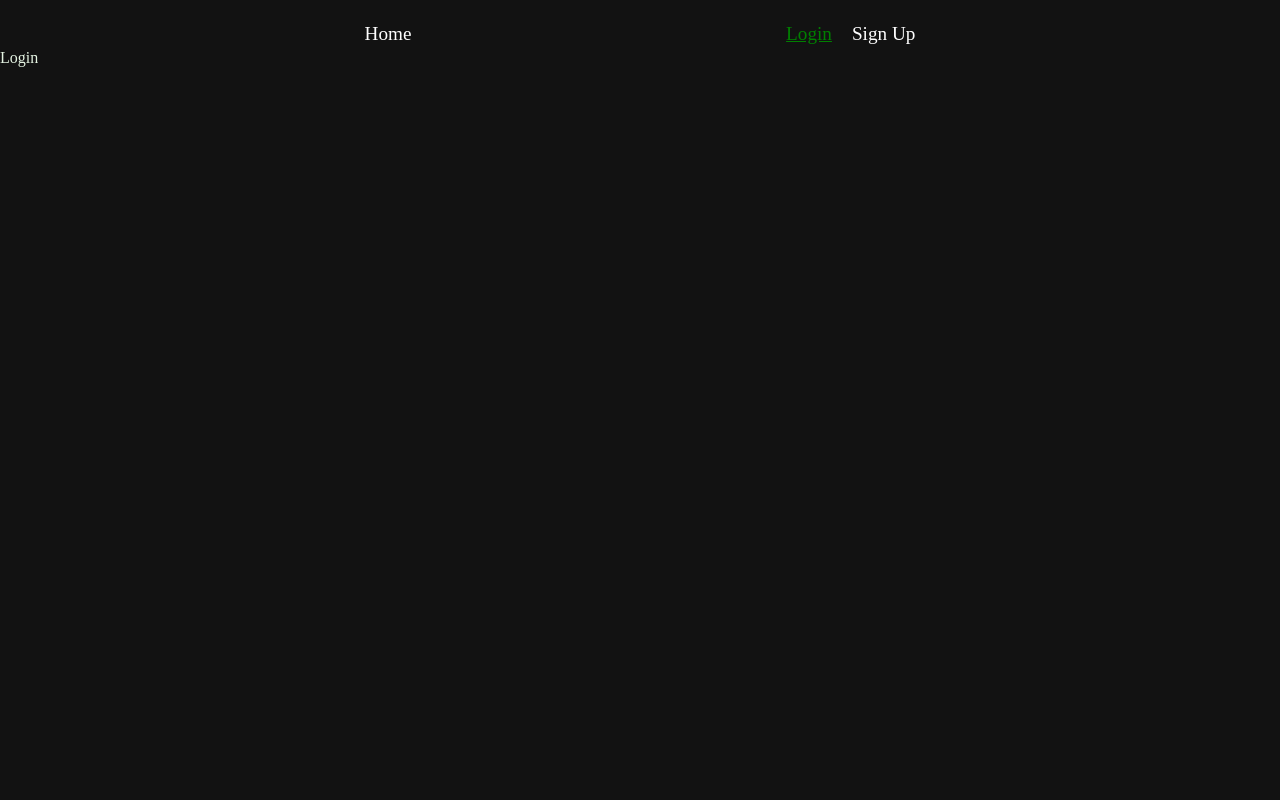
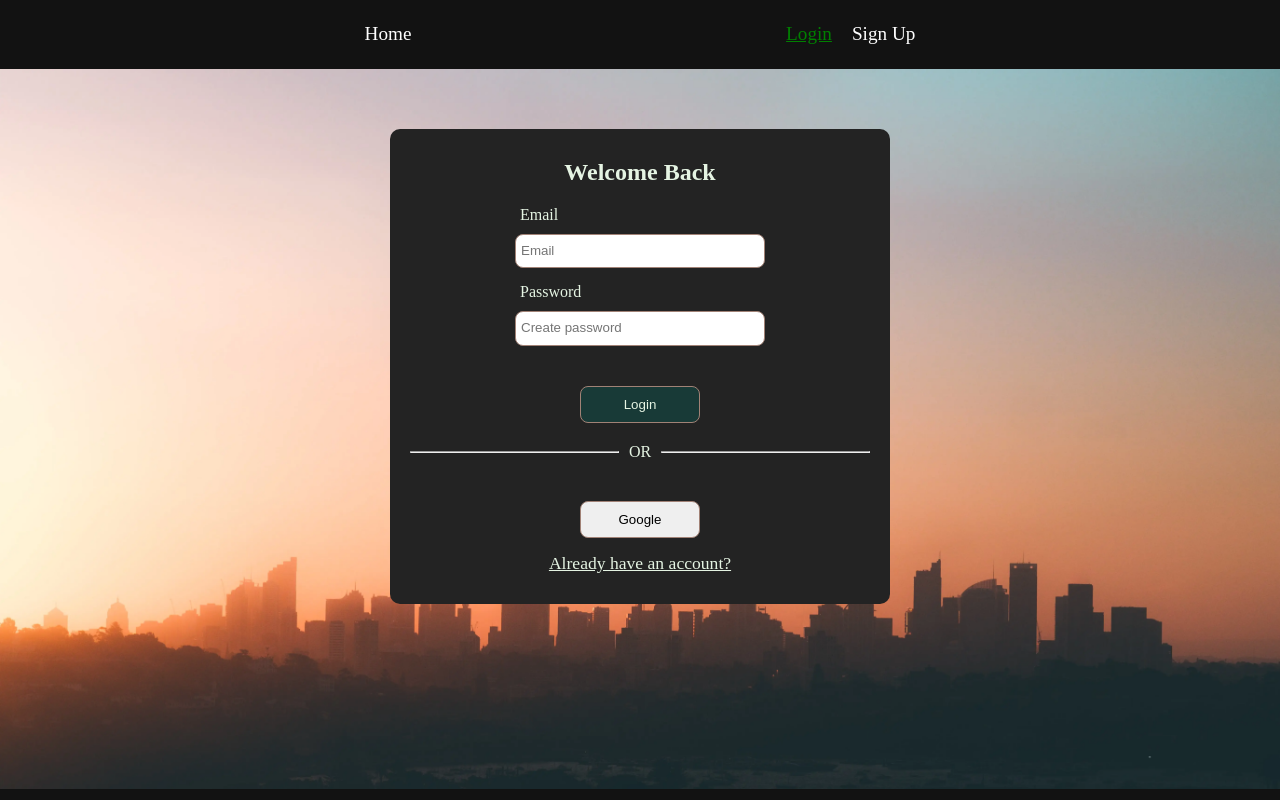
Before and after one commit to calgil/firebase-basics, a React app: page /login in a window 1280 px wide. Built offline with nearby package versions, Linux system fonts and the light colour scheme; no server answers; the HTML template or start-up script is replaced by a standard one.

Commit message:
style form work on update user

```diff
--- a/src/Root.jsx
+++ b/src/Root.jsx
@@ -2,14 +2,16 @@
 // import { useAuthState } from "react-firebase-hooks/auth";
 import { Outlet } from "react-router-dom";
 import { Navbar } from "./components/Navbar/Navbar";
+import { useFirebaseAuth } from "./providers/firebase.provider";
 // import { auth } from "./hooks/firebaseAuth";
 
 export default function Root() {
   // const [user] = useAuthState(auth);
   // console.log("root ", user);
+  const { currentUser } = useFirebaseAuth();
   return (
     <div id="outlet">
-      <Navbar />
+      <Navbar currentUser={currentUser} />
       <Outlet />
     </div>
   );
--- a/src/components/AuthForm/AuthForm.jsx
+++ b/src/components/AuthForm/AuthForm.jsx
@@ -5,7 +5,14 @@ import { useFirebaseAuth } from "../../providers/firebase.provider";
 import { InputBase } from "../InputBase/InputBase";
 import s from "./AuthForm.module.css";
 
-export const AuthForm = ({ inputs, title, buttonText, link, onSubmit }) => {
+export const AuthForm = ({
+  inputs,
+  title,
+  buttonText,
+  link,
+  onSubmit,
+  backgroundImage,
+}) => {
   const navigate = useNavigate();
   const { googleSignIn } = useFirebaseAuth();
   const handleGoogleSignIn = () => {
@@ -14,21 +21,38 @@ export const AuthForm = ({ inputs, title, buttonText, link, onSubmit }) => {
     navigate("/");
   };
   return (
-    <section>
+    <section
+      className={s.formBackground}
+      style={{
+        backgroundImage: `url(${backgroundImage})`,
+      }}
+    >
       <div className={s.formContainer}>
+        <>
           <form onSubmit={onSubmit} className={s.form}>
             <h3 className={s.title}>{title}</h3>
             {inputs.map((input) => (
               <InputBase data={input} key={input.name} />
             ))}
-          <button className={s.submitBtn} type="submit">
+            <button className={`${s.btn} ${s.submitBtn}`} type="submit">
               {buttonText}
             </button>
           </form>
+          <div className={s.lineContainer}>
+            <hr className={s.line} />
+            <span className={s.text}>OR</span>
+            <hr className={s.line} />
+          </div>
+          <button
+            className={`${s.btn} ${s.googleBtn}`}
+            onClick={handleGoogleSignIn}
+          >
+            Google
+          </button>
           <Link className={s.link} to={link.path}>
             {link.text}
           </Link>
-        <button onClick={handleGoogleSignIn}>Google</button>
+        </>
       </div>
     </section>
   );
--- a/src/components/AuthForm/AuthForm.module.css
+++ b/src/components/AuthForm/AuthForm.module.css
@@ -1,5 +1,74 @@
+.formBackground {
+  margin-top: 20px;
+  padding: 60px 0;
+  background-repeat: no-repeat;
+  height: 90vh;
+  background-size: cover;
+}
+
 .formContainer {
-  width: fit-content;
   margin: 0 auto;
-  margin-top: 30px;
+  max-width: 500px;
+  background-color: #232323;
+  border-radius: 10px;
+  padding: 30px 0;
+  text-align: center;
 }
+
+.form {
+  max-width: 250px;
+  margin: 0 auto;
+}
+
+.title {
+  margin-bottom: 20px;
+  font-size: 1.5rem;
+}
+
+.btn {
+  margin: 0 auto;
+  width: 100%;
+  max-width: 120px;
+  border: 1px solid #a18276;
+  outline: none;
+  padding: 10px;
+  display: block;
+  border-radius: 8px;
+  cursor: pointer;
+}
+
+.submitBtn {
+  color: #e5f4e3;
+  margin-top: 40px;
+  background-color: #183a37;
+}
+
+.lineContainer {
+  width: 100%;
+  display: flex;
+  align-items: center;
+  padding: 20px;
+}
+
+.line {
+  width: 100%;
+}
+
+.text {
+  margin: 0 10px;
+}
+
+.googleBtn {
+  margin-top: 20px;
+}
+
+.link {
+  color: #e5f4e3;
+  margin-top: 15px;
+  display: block;
+  font-size: 1.1rem;
+}
+
+.link:hover {
+  text-decoration: underline;
+}
--- a/src/components/InputBase/InputBase.module.css
+++ b/src/components/InputBase/InputBase.module.css
@@ -1,6 +1,6 @@
 .inputContainer {
   margin-top: 15px;
-  max-width: 200px;
+  text-align: left;
 }
 
 .label {
@@ -11,8 +11,9 @@
 
 .input {
   width: 100%;
-  border-radius: 5px;
   line-height: 2;
+  padding: 3px;
   padding-left: 5px;
-  cursor: pointer;
+  border: 1px solid #a18276;
+  border-radius: 8px;
 }
--- a/src/components/Navbar/Navbar.jsx
+++ b/src/components/Navbar/Navbar.jsx
@@ -1,11 +1,12 @@
+/* eslint-disable react/prop-types */
 /* eslint-disable react/react-in-jsx-scope */
 // import { useAuthState } from "react-firebase-hooks/auth";
 import { NavLink } from "react-router-dom";
-import { useFirebaseAuth } from "../../providers/firebase.provider";
+// import { useFirebaseAuth } from "../../providers/firebase.provider";
 import s from "./Navbar.module.css";
 
-export const Navbar = () => {
-  const { currentUser } = useFirebaseAuth();
+export const Navbar = ({ currentUser }) => {
+  // const { currentUser } = useFirebaseAuth();
   console.log({ currentUser });
 
   return (
--- a/src/providers/firebase.provider.jsx
+++ b/src/providers/firebase.provider.jsx
@@ -15,30 +15,63 @@ const FirebaseAuthContext = createContext({});
 export const FirebaseAuthProvider = ({ children }) => {
   const [currentUser, setCurrentUser] = useState(null);
 
+  // useEffect(() => {
+  //   onAuthStateChanged(auth, (user) => {
+  //     if (user) {
+  //       console.log("auth state change", { user });
+  //       return setCurrentUser(user);
+  //     }
+  //     return setCurrentUser(null);
+  //   });
+  // }, []);
+
   useEffect(() => {
-    onAuthStateChanged(auth, (user) => {
-      if (user) {
-        console.log("auth state change", { user });
-        return setCurrentUser(JSON.parse(JSON.stringify(user)));
-      }
-      return setCurrentUser(null);
+    const unsubscribe = onAuthStateChanged(auth, (user) => {
+      console.log("Auth", user);
+      setCurrentUser(user);
     });
+
+    return () => {
+      unsubscribe();
+    };
   }, []);
 
-  const registerNewUser = (username, email, password) => {
-    console.log("Create New User", { username, email, password });
+  const registerNewUser = (email, password) => {
+    console.log("Create New User", { email, password });
     createUserWithEmailAndPassword(auth, email, password)
       .then((userCredential) => {
         const user = userCredential.user;
         console.log("created", { user });
-        if (user) {
-          updateProfile(auth.currentUser, { displayName: username });
-        }
+      })
+      .then((username) => {
+        updateProfile(auth.currentUser, { displayName: username });
       })
       .catch((error) => {
         throw new Error(error.message);
       });
   };
+
+  const updateUser = (username) => {
+    updateProfile(auth.currentUser, { displayName: username });
+  };
+
+  // const registerNewUser = (username, email, password) => {
+  //   console.log("Create New User", { username, email, password });
+  //   createUserWithEmailAndPassword(auth, email, password)
+  //     .then((userCredential) => {
+  //       const user = userCredential.user;
+  //       console.log("created", { user });
+  //       if (user) {
+  //         return username;
+  //       }
+  //     })
+  //     .then((username) => {
+  //       updateProfile(auth.currentUser, { displayName: username });
+  //     })
+  //     .catch((error) => {
+  //       throw new Error(error.message);
+  //     });
+  // };
 
   const googleSignIn = () => {
     console.log("google");
@@ -63,7 +96,7 @@ export const FirebaseAuthProvider = ({ children }) => {
 
   return (
     <FirebaseAuthContext.Provider
-      value={{ currentUser, registerNewUser, googleSignIn }}
+      value={{ currentUser, registerNewUser, googleSignIn, updateUser }}
     >
       {children}
     </FirebaseAuthContext.Provider>
@@ -76,5 +109,6 @@ export const useFirebaseAuth = () => {
     currentUser: context.currentUser,
     registerNewUser: context.registerNewUser,
     googleSignIn: context.googleSignIn,
+    updateUser: context.updateUser,
   };
 };
--- a/src/routes/Login.jsx
+++ b/src/routes/Login.jsx
@@ -1,4 +1,50 @@
+import { useState } from "react";
+import { AuthForm } from "../components/AuthForm/AuthForm";
+import loginBg from "../assets/loginBg.webp";
+
 /* eslint-disable react/react-in-jsx-scope */
 export default function Login() {
-  return <div>Login</div>;
+  const [email, setEmail] = useState("");
+  const [password, setPassword] = useState("");
+  const login = () => {
+    console.log({ email, password });
+  };
+  const inputData = [
+    {
+      labelText: "Email",
+      name: "email",
+      type: "email",
+      placeholder: "Email",
+      onChange: (e) => setEmail(e.target.value),
+    },
+    {
+      labelText: "Password",
+      name: "password",
+      type: "password",
+      placeholder: "Create password",
+      onChange: (e) => setPassword(e.target.value),
+    },
+    // {
+    //   labelText: "Confirm Password",
+    //   name: "confirmPassword",
+    //   type: "password",
+    //   placeholder: "Confirm password",
+    // },
+  ];
+
+  const link = {
+    path: "/login",
+    text: "Already have an account?",
+  };
+
+  return (
+    <AuthForm
+      onSubmit={login}
+      backgroundImage={loginBg}
+      inputs={inputData}
+      title="Welcome Back"
+      buttonText="Login"
+      link={link}
+    />
+  );
 }
--- a/src/routes/RegisterUser.jsx
+++ b/src/routes/RegisterUser.jsx
@@ -5,6 +5,7 @@ import { useState } from "react";
 // import { useNavigate } from "react-router-dom";
 import { AuthForm } from "../components/AuthForm/AuthForm";
 import { useFirebaseAuth } from "../providers/firebase.provider";
+import registerBg from "../assets/registerBg.webp";
 // import { registerNewUser } from "../hooks/firebaseAuth";
 
 // export async function action({ request }) {
@@ -40,14 +41,14 @@ import { useFirebaseAuth } from "../providers/firebase.provider";
 
 export default function RegisterUser() {
   // const navigate = useNavigate();
-  const { registerNewUser } = useFirebaseAuth();
+  const { registerNewUser, updateUser } = useFirebaseAuth();
   const [username, setUsername] = useState("");
   const [email, setEmail] = useState("");
   const [password, setPassword] = useState("");
 
   const createUser = (e) => {
     e.preventDefault();
-    registerNewUser(username, email, password);
+    registerNewUser(email, password).then(updateUser(username));
   };
 
   const inputData = [
@@ -87,6 +88,7 @@ export default function RegisterUser() {
   return (
     <AuthForm
       onSubmit={createUser}
+      backgroundImage={registerBg}
       inputs={inputData}
       title="Create an account"
       buttonText="New account"
```
Also changed, not shown: src/assets/loginBg.webp (added), src/assets/registerBg.webp (added). Lines whose indentation alone changed are shown as unchanged.
